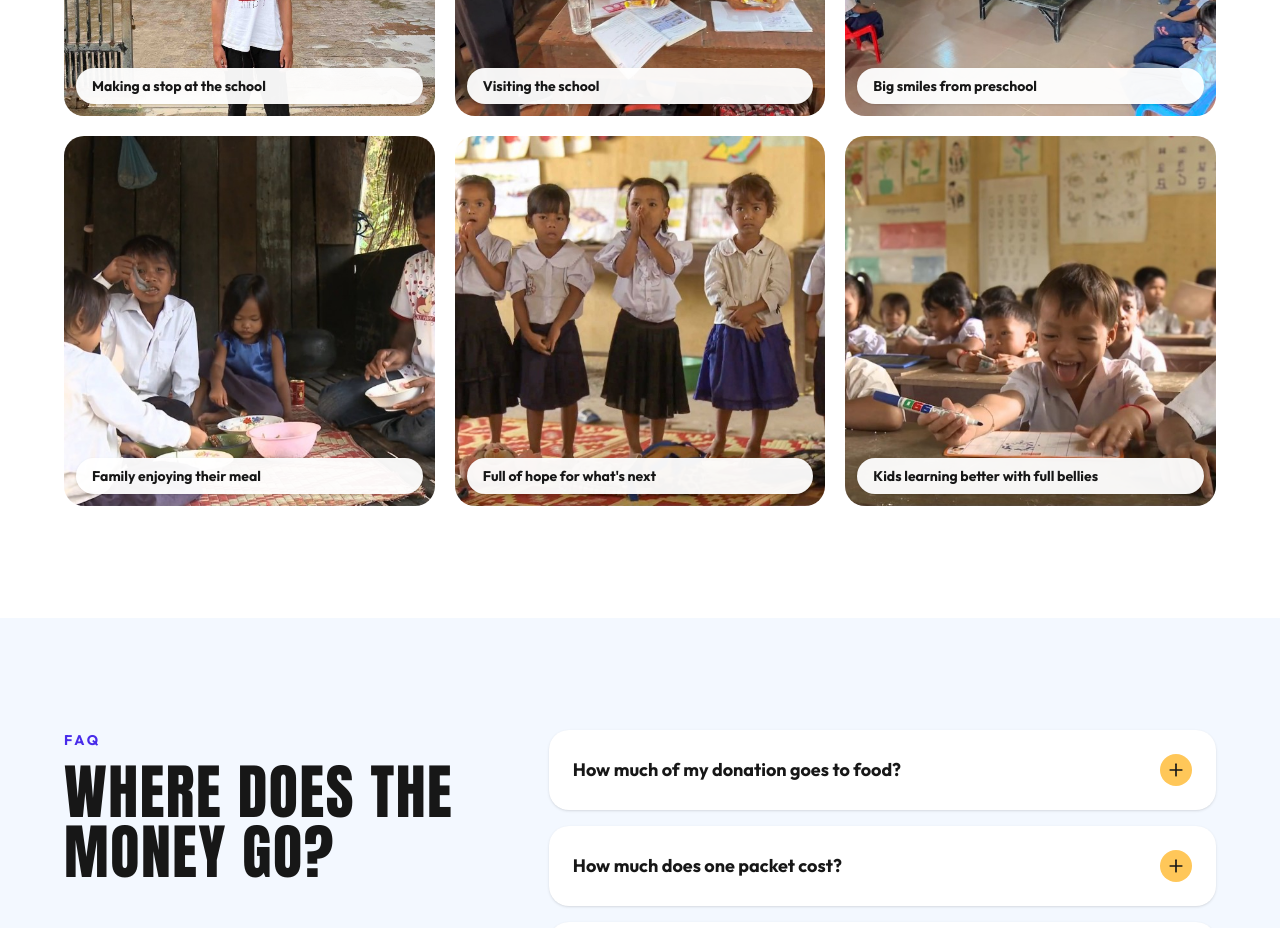
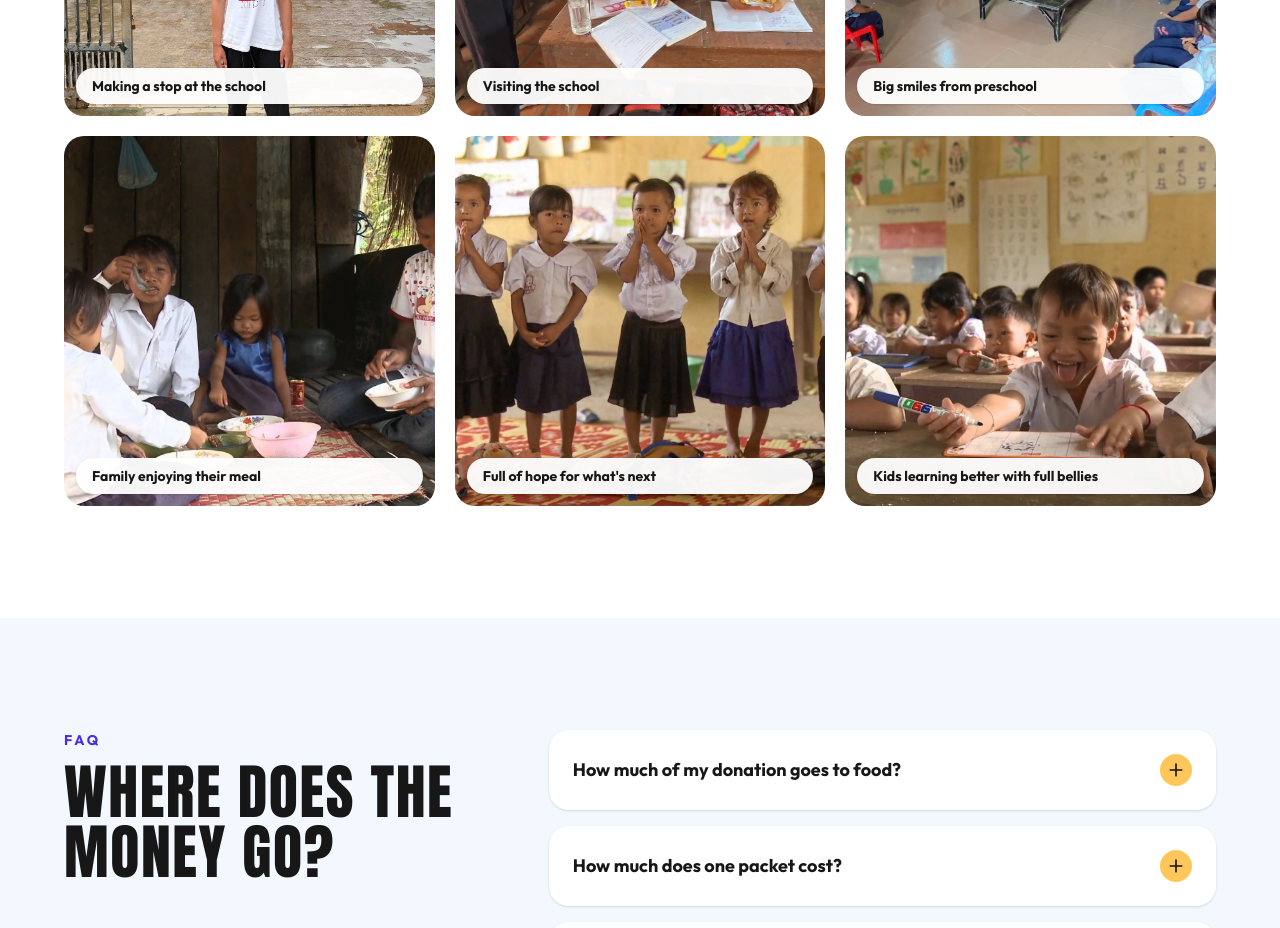
Before and after one commit to iampiotr/ramenrun, a React (Vite) app: page / in a window 1280 px wide. Shown: the part 5740-6668 px from the top of the page. Built offline with nearby package versions, Linux system fonts and the light colour scheme.

Commit message:
Swap in the wider photo of the kids standing together.

```diff
--- a/src/content.ts
+++ b/src/content.ts
@@ -152,7 +152,7 @@ export const gallery = {
       height: 576,
     },
     {
-      src: photo('grateful.jpg'),
+      src: photo('grateful2.jpg'),
       alt: 'A group of children in school uniforms stand together with their hands pressed in front of them',
       caption: 'Full of hope for what\'s next',
       width: 1024,
```
Also changed, not shown: public/photos/siem-reap/grateful2.jpg (added).
